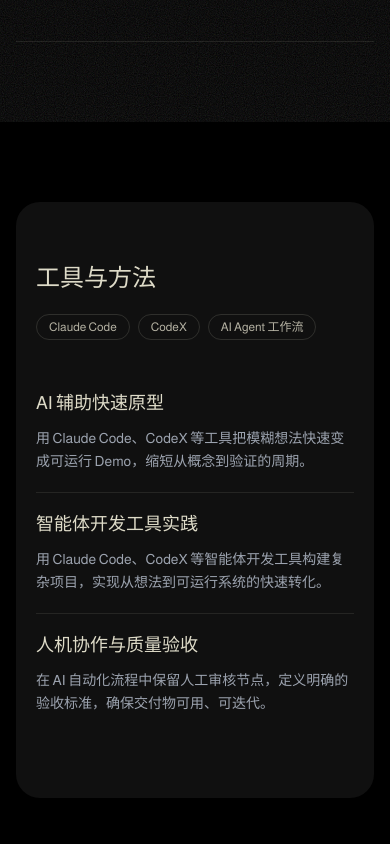
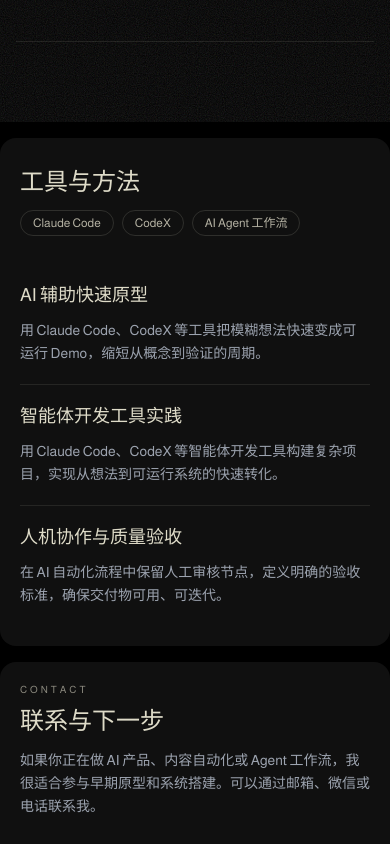
Before and after one commit to zkbys/PW, a React (Vite) app: page / in a window 390 px wide. Shown: the part 7800-8644 px from the top of the page. Built offline with nearby package versions, Linux system fonts and the light colour scheme.

Commit message:
style: unify Timeline UI with Contact card layout
- Replace section wrapper with compact rounded-2xl card

- Match grid proportions and spacing to Contact panel

```diff
--- a/src/App.tsx
+++ b/src/App.tsx
@@ -1138,16 +1138,14 @@ function Timeline({ locale, mode }: { locale: Locale; mode: DemoMode }) {
   const activeCopy = copy[mode][locale];
 
   return (
-    <section id="timeline" className="bg-black px-4 py-20 sm:px-6 sm:py-24 md:py-32">
-      <div className="mx-auto max-w-6xl rounded-[1.5rem] bg-[#101010] px-5 py-16 sm:px-8 sm:py-20 md:rounded-[2rem] md:px-10 lg:py-24">
-        <div className="text-left">
-          <div className="grid gap-8 lg:grid-cols-[0.7fr_1.3fr] lg:gap-12">
+    <div id="timeline" className="mt-4 rounded-2xl bg-[#101010] p-5 sm:p-6 md:p-8">
+      <div className="grid gap-7 lg:grid-cols-[0.9fr_1.6fr] lg:items-end">
         <div>
           {activeCopy.timelineTitle ? (
             <p className="text-[10px] uppercase tracking-[0.3em] text-primary/60 sm:text-xs">{activeCopy.timelineTitle}</p>
           ) : null}
-              <h2 className="max-w-sm text-2xl leading-none text-primary sm:text-3xl md:text-4xl">{activeCopy.methodTitle}</h2>
-              <div className="mt-6 flex flex-wrap gap-2">
+          <h2 className="mt-3 text-2xl leading-none text-primary sm:text-3xl md:text-4xl">{activeCopy.methodTitle}</h2>
+          <div className="mt-4 flex flex-wrap gap-2">
             {activeCopy.methods.map((method) => (
               <span key={method} className="rounded-full border border-primary/15 px-3 py-1 text-xs text-primary/80">
                 {method}
@@ -1171,8 +1169,6 @@ function Timeline({ locale, mode }: { locale: Locale; mode: DemoMode }) {
         </div>
       </div>
     </div>
-      </div>
-    </section>
   );
 }
 
```
Lines whose indentation alone changed are shown as unchanged.
